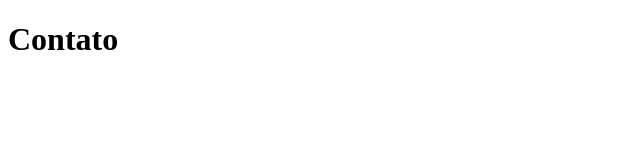
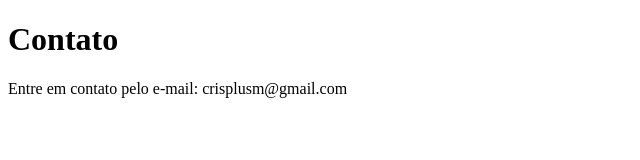
Before and after one commit to crisplusm/alura-course-sistema-de-cadastro, a plain HTML site: page contato.html in a window 1280 px wide. Shown: the whole page, without its empty margins (0-640 px from the left). Drawn offline with Linux system fonts and the light colour scheme.

Commit message:
Adcionando o email de contato

```diff
--- a/contato.html
+++ b/contato.html
@@ -8,5 +8,6 @@
 </head>
 <body>
     <h1>Contato</h1>
+    <p>Entre em contato pelo e-mail: crisplusm@gmail.com</p>
 </body>
 </html>
```
